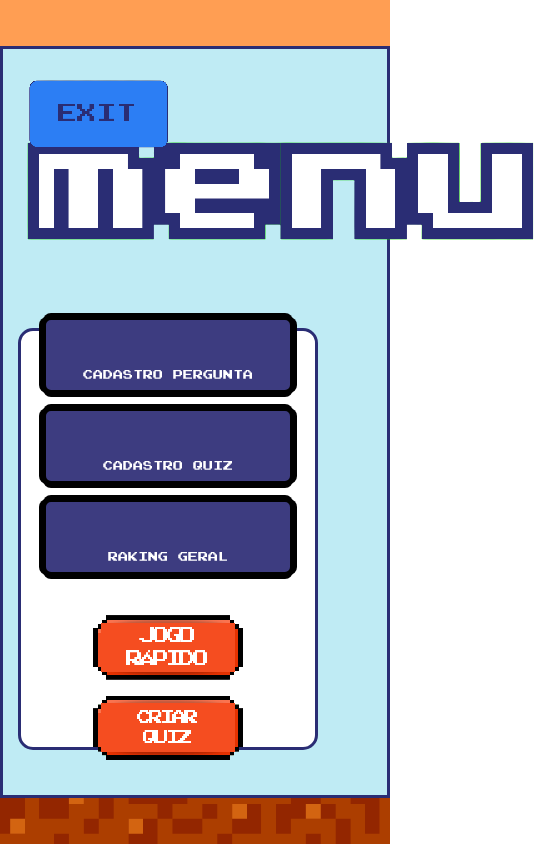
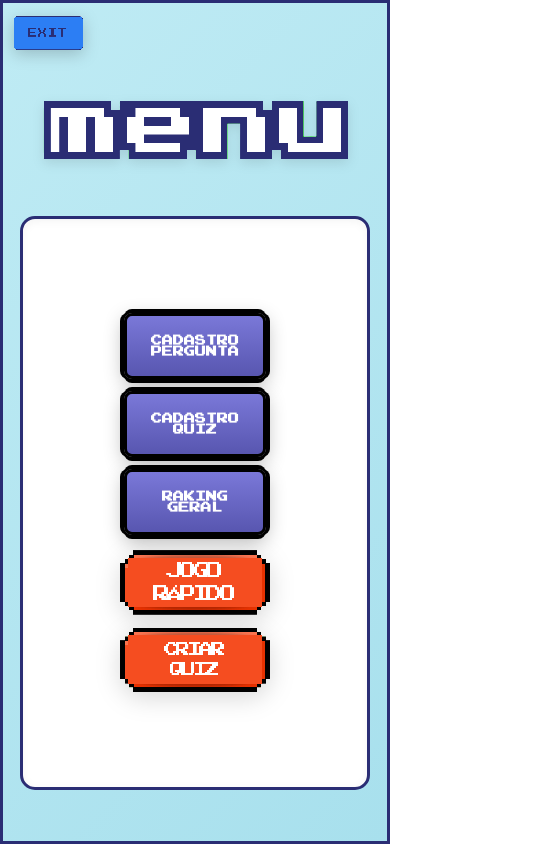
Before and after one commit to vitorbertolla/GuriQuiz, a React (Vite) app in the folder Projeto/: page /menu in a window 390 px wide. Shown: the whole page, 540 px wide, since content can reach past the window. Built offline with nearby package versions, Linux system fonts and the light colour scheme.

Commit message:
Tela Menu responsiva

```diff
--- a/Projeto/src/App.jsx
+++ b/Projeto/src/App.jsx
@@ -8,7 +8,6 @@ import Tela_Ranking from './Pages/Tela_Ranking/Tela_Ranking.jsx';
 import Tela_Cadastro_Pergunta from './Pages/Tela_Cadastro_Pergunta/Tela_Cadastro_Pergunta.jsx';
 import Tela_Config_Quiz from './Pages/Tela_Config_Quiz/Tela_Config_Quiz.jsx';
 import Tela_Jogo from './Pages/Tela_Jogo/Tela_Jogo.jsx';
-import Tela_Fim_Jogo from './Pages/Tela_Fim_Jogo/Tela_Fim_Jogo.jsx';
 import Tela_Resultados from './Pages/Tela_Resultados/Tela_Resultados.jsx';
 import Tela_Admin from './Pages/Tela_Admin/Tela_Admin.jsx';
 import Tela_Quiz_Pronto from './Pages/Tela_Quiz_Pronto/Tela_Quiz_Pronto.jsx';
@@ -29,7 +28,6 @@ function App() {
       <Route path="/cadastroQuiz" element={<Tela_CRUD_Quiz/>} />
       <Route path="/configuraçãoQuiz" element={<Tela_Config_Quiz/>} />
       <Route path="/jogo" element={<Tela_Jogo/>} />
-      <Route path="/fimJogo" element={<Tela_Fim_Jogo/>} />
       <Route path="/resultados" element={<Tela_Resultados/>} />
       <Route path="/admin" element={<Tela_Admin/>} />
       <Route path="/quizPronto" element={<Tela_Quiz_Pronto/>} />
--- a/Projeto/src/Pages/Tela_Menu/Tela_Menu.module.css
+++ b/Projeto/src/Pages/Tela_Menu/Tela_Menu.module.css
@@ -11,151 +11,179 @@
     image-rendering: pixelated;
 }
 
-.telaMenuBtnExit {
-    height: 80px; /* Ajuste se necessário */
-    position: absolute;
-    top: 10px;
-    left: 10px;
+.telaMenuMenu {
+    background: linear-gradient(135deg, #bfebf4 0%, #a8e0ed 100%);
+    display: flex;
+    flex-direction: column;
+    align-items: center;
+    justify-content: center;
+    border: 7px solid #2a2d74;
+    border-radius: 30px;
+    height: 90vh;
+    width: 80%;
+    padding: 20px;
+    box-shadow: 0 10px 40px rgba(42, 45, 116, 0.3);
+    position: relative;
 }
 
-img {
-    transition: 0.2s;
+.telaMenuHeader {
+    display: flex;
+    width: 100%;
+    height: 25vh;
+    align-items: center;
+    justify-content: center;
+    margin-bottom: 20px;
 }
 
-img:hover {
-    scale: 1.05;
+.telaMenuHeader h1 {
+    margin: 0;
+    display: flex;
+    justify-content: center;
+    align-items: center;
+}
+
+.telaMenuHeader .linkExit {
+    position: absolute;
+    left: 20px;
+    top: 20px;
 }
 
 .telaMenuTitle {
-    height: 100px;
-}
-
-
-.telaMenuMenu {
-    background-color: #bfebf4;
-    border: 7px solid #2a2d74;
-    border-radius: 30px;
-    height: 89vh;
-    width: 80%;
-    padding: 15px;
+    height: clamp(60px, 8vw, 90px);
+    filter: drop-shadow(0 4px 6px rgba(0, 0, 0, 0.1));
 }
 
 .telaMenuMain {
-    background-color: #ffff;
+    background-color: #ffffff;
     border: 7px solid #2a2d74;
     border-radius: 30px;
-    height: 50vh;
+    height: 60vh;
     display: flex;
     justify-content: center;
     align-items: center;
     padding: 30px;
-    max-width: 77vw;
+    width: 90%;
+    max-width: 900px;
+    box-shadow: inset 0 2px 10px rgba(0, 0, 0, 0.05);
 }
 
-.telaMenuControls button {
+.telaMenuControls {
     display: flex;
-    justify-content: flex-end ;
+    justify-content: center;
     align-items: center;
     flex-direction: column;
+    width: 100%;
+    gap: 30px;
 }
 
 .telaMenuOptions {
     display: flex;
     justify-content: center;
     align-items: center;
-    gap: 40px;
+    gap: 25px;
+    flex-wrap: wrap;
 }
 
-.telaMenuHeader {
-    position: relative;
-    display: flex;
-    height: 30vh;
-    align-items: center;
-}
-
-.telaMenuHeader h1 {
-    margin: 0 auto;
-    display: flex;
-    justify-content: start;
-    align-items: center;
-}
-
-.telaMenuHeader button {
-    position: absolute;
-    left: 0;
-    top: 20%;
-    transform: translateY(-50%);
-}
-
-
-.telaMenuBtnOption {
-    height: 100px;
-}
-
-.telaMenuBtnPlay {
-    height: 100px;
-}
-
-
-.botoesJogar{
-    width: 77vw;
+.botoesJogar {
     display: flex;
     justify-content: center;
     align-items: center;
-    gap: 40px;
-    margin-top: 40px;
+    gap: 30px;
 }
 
-.pixelButton {
-  width: 224px;        /* ajuste até ficar perfeito com os da imagem */
-  height: 72px;        /* altura igual para todos */
-  display: flex;
-  justify-content: center;
-  align-items: center;
-     background: #6664c6 !important;
-
-  color: rgb(255, 255, 255);
-     background: #3d3c80 !important;
-
-  color: rgb(255, 255, 255);
-  font-size: 28px;
-
-  border: none;
-  cursor: pointer;
-  text-align: center;
-
-  image-rendering: pixelated;
-  border: 4px solid black;
-  box-shadow:
-    0px 4px 0px #000,
-    0px -4px 0px #000,
-    4px 0px 0px #000,
-    -4px 0px 0px #000;
-
-  border-radius: 8px;
-  transition: 0.2s;
-  padding: 10px;
-}
-
-/* efeito ao clicar */
-.pixelButton:active {
-  transform: translateY(3px);
-  box-shadow:
-    0px 2px 0px #000,
-    0px -2px 0px #000,
-    2px 0px 0px #000,
-    -2px 0px 0px #000;
-}
 .link {
     text-decoration: none !important;
 }
+
 .link:visited,
 .link:active,
 .link:focus {
     text-decoration: none !important;
 }
+
+.linkExit {
+    width: clamp(45px, 6vw, 65px);
+    height: clamp(45px, 6vw, 65px);
+    filter: drop-shadow(0 4px 8px rgba(0, 0, 0, 0.2));
+}
+
+.linkOption {
+    display: inline-block;
+}
+
+.linkPlay {
+    display: inline-block;
+    filter: drop-shadow(0 6px 12px rgba(0, 0, 0, 0.15));
+}
+
+.telaMenuBtnPlay {
+    height: clamp(70px, 10vw, 100px);
+    transition: .3s ease;
+}
+
+.telaMenuBtnExit {
+    height: 70px;
+    display: block;
+    transition: .3s ease;
+}
+
+.telaMenuBtnPlay:hover,
+.telaMenuBtnExit:hover {
+    transform: scale(1.08);
+    filter: brightness(1.1);
+}
+
+.pixelButton {
+    width: clamp(140px, 18vw, 200px);
+    height: clamp(50px, 7vw, 70px);
+    font-size: clamp(13px, 1.8vw, 18px);
+
+    display: flex;
+    justify-content: center;
+    align-items: center;
+    padding: clamp(8px, 1.5vw, 12px);
+
+    background: linear-gradient(180deg, #7a78d8 0%, #5856b0 100%);
+    color: white;
+    font-weight: bold;
+    border: 4px solid #000;
+
+    cursor: pointer;
+    text-align: center;
+    image-rendering: pixelated;
+
+    box-shadow:
+        0px 4px 0px #000,
+        0px -4px 0px #000,
+        4px 0px 0px #000,
+        -4px 0px 0px #000,
+        0 6px 20px rgba(0, 0, 0, 0.3);
+
+    border-radius: 8px;
+    transition: all 0.2s ease;
+}
+
 .pixelButton:hover {
-    scale: 1.05;}
+    transform: translateY(-3px);
+    background: linear-gradient(180deg, #8886e0 0%, #6664c6 100%);
+    box-shadow:
+        0px 4px 0px #000,
+        0px -4px 0px #000,
+        4px 0px 0px #000,
+        -4px 0px 0px #000,
+        0 8px 25px rgba(0, 0, 0, 0.4);
+}
+
+.pixelButton:active {
+    transform: translateY(2px);
+    box-shadow:
+        0px 2px 0px #000,
+        0px -2px 0px #000,
+        2px 0px 0px #000,
+        -2px 0px 0px #000,
+        0 3px 10px rgba(0, 0, 0, 0.2);
+}
+
 /* MEDIA QUERIES PARA RESPONSIVIDADE */
 
 /* Desktop grande */
@@ -165,10 +193,14 @@ img:hover {
     }
 }
 
-/* Tablets e telas médias (landscape) */
+/* Tablets e telas médias */
 @media (max-width: 1200px) {
     .telaMenuMenu {
         width: 85%;
+    }
+
+    .telaMenuMain {
+        width: 92%;
     }
 }
 
@@ -178,17 +210,32 @@ img:hover {
         width: 90%;
         border-width: 6px;
     }
+    .telaMenuBtnExit {
+    height: 60px;
 
+    }
     .telaMenuMain {
         border-width: 6px;
+        padding: 25px;
+        width: 94%;
     }
 
     .telaMenuOptions {
-        grid-template-columns: repeat(auto-fit, minmax(min(160px, 100%), 1fr));
+        gap: 20px;
+    }
+
+    .botoesJogar {
+        gap: 25px;
+    }
+
+    .pixelButton {
+        width: clamp(130px, 16vw, 180px);
+        height: clamp(48px, 6.5vw, 65px);
+        font-size: clamp(12px, 1.6vw, 16px);
     }
 }
 
-/* Smartphones (landscape) */
+/* Smartphones */
 @media (max-width: 768px) {
     .container {
         padding: 5px;
@@ -198,11 +245,29 @@ img:hover {
         width: 95%;
         border-width: 5px;
         border-radius: 20px;
+        padding: 15px;
     }
 
     .telaMenuMain {
         border-width: 5px;
         border-radius: 20px;
+        height: 65vh;
+        padding: 20px;
+        width: 96%;
+    }
+
+    .telaMenuHeader {
+        height: 20vh;
+        margin-bottom: 15px;
+    }
+
+    .telaMenuHeader .linkExit {
+        left: 15px;
+        top: 15px;
+    }
+
+    .telaMenuControls {
+        gap: 20px;
     }
 
     .telaMenuOptions {
@@ -213,21 +278,25 @@ img:hover {
     .botoesJogar {
         flex-direction: column;
         gap: 15px;
+        width: 100%;
     }
 
     .pixelButton {
-        max-width: 100%;
+        width: 150px;
+        height: 52px;
         font-size: 14px;
-        height: 55px;
     }
 
     .telaMenuBtnPlay {
-        height: 70px;
-        max-width: 200px;
+        height: 80px;
+    }
+    .telaMenuBtnExit {
+        height: 50px;
+
     }
 }
 
-/* Smartphones (portrait) */
+/* Smartphones pequenos */
 @media (max-width: 576px) {
     .container {
         padding: 0;
@@ -237,26 +306,56 @@ img:hover {
         width: 100%;
         border-radius: 0;
         border-width: 4px;
-        max-height: 100vh;
+        height: 100vh;
+        padding: 12px;
     }
 
     .telaMenuMain {
         border-width: 4px;
         border-radius: 15px;
+        height: 68vh;
+        padding: 15px;
     }
 
     .telaMenuHeader {
+        height: 18vh;
         margin-bottom: 10px;
     }
 
+    .telaMenuHeader .linkExit {
+        left: 12px;
+        top: 12px;
+    }
+
+    .telaMenuControls {
+        gap: 15px;
+    }
+
+    .telaMenuOptions {
+        gap: 12px;
+    }
+
+    .botoesJogar {
+        gap: 12px;
+    }
+
     .pixelButton {
+        width: 135px;
+        height: 48px;
         font-size: 12px;
-        height: 50px;
-        min-width: 160px;
+        border-width: 3px;
     }
 
     .telaMenuBtnPlay {
-        height: 65px;
+        height: 70px;
+    }
+
+    .linkExit {
+        width: 50px;
+        height: 50px;
+    }
+    .telaMenuBtnExit {
+        height: 40px;
     }
 }
 
@@ -264,27 +363,60 @@ img:hover {
 @media (max-width: 400px) {
     .telaMenuMenu {
         border-width: 3px;
+        padding: 10px;
     }
 
     .telaMenuMain {
         border-width: 3px;
+        padding: 12px;
+    }
+
+    .telaMenuHeader .linkExit {
+        left: 10px;
+        top: 10px;
     }
 
     .pixelButton {
+        width: 120px;
+        height: 44px;
+        font-size: 11px;
         border-width: 3px;
-        font-size: clamp(10px, 2.5vw, 14px);
+    }
+
+    .telaMenuBtnPlay {
+        height: 65px;
+    }
+
+    .linkExit {
+        width: 45px;
+        height: 45px;
     }
 }
 
 /* Orientação landscape em dispositivos pequenos */
 @media (max-height: 600px) and (orientation: landscape) {
     .telaMenuMenu {
-        max-height: 95vh;
+        height: 95vh;
+        padding: 10px;
     }
 
     .telaMenuHeader {
-        padding: 5px 0;
-        min-height: 60px;
+        height: 15vh;
+        margin-bottom: 8px;
+    }
+
+    .telaMenuHeader .linkExit {
+        left: 10px;
+        top: 10px;
+    }
+
+    .telaMenuMain {
+        height: 70vh;
+        padding: 15px;
+    }
+
+    .telaMenuControls {
+        gap: 10px;
     }
 
     .telaMenuOptions {
@@ -292,19 +424,42 @@ img:hover {
     }
 
     .botoesJogar {
-        margin-top: 15px;
         gap: 10px;
+    }
+
+    .pixelButton {
+        width: 120px;
+        height: 42px;
+        font-size: 11px;
+    }
+
+    .telaMenuBtnPlay {
+        height: 65px;
+    }
+
+    .telaMenuTitle {
+        height: 55px;
+    }
+
+    .linkExit {
+        width: 45px;
+        height: 45px;
     }
 }
 
-/* Touch devices - aumenta área clicável */
+/* Touch devices */
 @media (hover: none) and (pointer: coarse) {
     .pixelButton {
-        min-height: 56px;
+        min-height: 50px;
         padding: 12px 18px;
     }
 
-    img {
+    .link {
+        touch-action: manipulation;
+    }
+
+    .telaMenuBtnExit,
+    .telaMenuBtnPlay {
         touch-action: manipulation;
     }
 }
```
Also changed, not shown: Projeto/src/Pages/Tela_Fim_Jogo/Tela_Fim_Jogo.jsx (deleted, +0 -25 lines), Projeto/src/Pages/Tela_Fim_Jogo/Tela_Fim_Jogo.module.css (deleted, +0 -55 lines).
